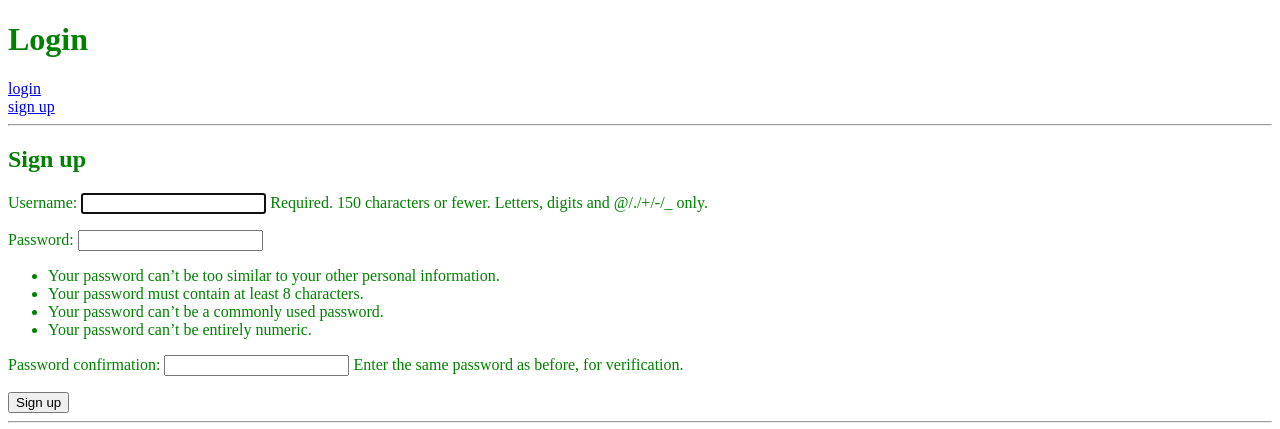
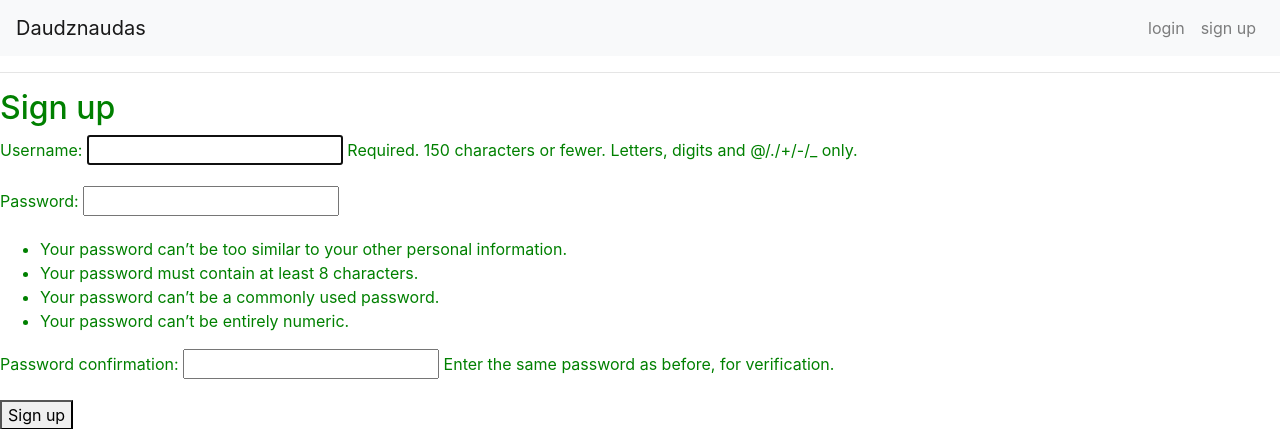
Before and after one commit to dnamsons/hiking-app-django, a Django app: page /signup/ in a window 1280 px wide. Shown: the top 429 px of the page. Run offline with Django 3.2, Linux system fonts and the light colour scheme; some libraries are stand-ins or nearby versions.

Commit message:
Added bootstrap and basic design

```diff
--- a/static/css/main.css
+++ b/static/css/main.css
@@ -1,5 +1,4 @@
 body
 {
-    font-size: 1em;
     color: green;
 }
--- a/templates/base.html
+++ b/templates/base.html
@@ -2,20 +2,45 @@
 <!DOCTYPE html>
 <html>
 <head>
+  <title>{% block title %}Homepage{% endblock %}</title>
   <meta charset="utf-8">
-  <title>{% block title %}Login{% endblock %}</title>
+
+  <!-- jquery -->
+  <script src="https://ajax.aspnetcdn.com/ajax/jQuery/jquery-3.3.1.min.js"></script>
+  <!-- bootstrap -->
+  <link rel="stylesheet" href="https://stackpath.bootstrapcdn.com/bootstrap/4.1.1/css/bootstrap.min.css" integrity="sha384-WskhaSGFgHYWDcbwN70/dfYBj47jz9qbsMId/iRN3ewGhXQFZCSftd1LZCfmhktB" crossorigin="anonymous">
+  <script src="https://cdnjs.cloudflare.com/ajax/libs/popper.js/1.14.3/umd/popper.min.js" integrity="sha384-ZMP7rVo3mIykV+2+9J3UJ46jBk0WLaUAdn689aCwoqbBJiSnjAK/l8WvCWPIPm49" crossorigin="anonymous"></script>
+  <script src="https://stackpath.bootstrapcdn.com/bootstrap/4.1.1/js/bootstrap.min.js" integrity="sha384-smHYKdLADwkXOn1EmN1qk/HfnUcbVRZyYmZ4qpPea6sjB/pTJ0euyQp0Mk8ck+5T" crossorigin="anonymous"></script>
+
   <link rel="stylesheet" type="text/css" href="{% static 'css/main.css' %}" />
 </head>
 <body>
   <header>
-    <h1>Login</h1>
-    {% if user.is_authenticated %}
-      Hi {{ user.username }}!
-      <a href="{% url 'logout' %}">logout</a>
-    {% else %}
-      <a href="{% url 'login' %}">login</a> <br>
-      <a href="{% url 'signup' %}">sign up</a>
-    {% endif %}
+    <nav class="navbar navbar-expand-lg navbar-light bg-light">
+
+      <a class="navbar-brand" href="#">Daudznaudas</a>
+
+      <button class="navbar-toggler" type="button" data-toggle="collapse" data-target="#navbarSupportedContent" aria-controls="navbarSupportedContent" aria-expanded="false" aria-label="Toggle navigation">
+        <span class="navbar-toggler-icon"></span>
+      </button>
+
+      <div class="collapse navbar-collapse" id="navbarSupportedContent">
+        <ul class="navbar-nav ml-auto navbar-right">
+
+          {% if user.is_authenticated %}
+          <li class="nav-item dropdown">
+            <a class="nav-link dropdown-toggle" href="#" id="navbarDropdown" role="button" data-toggle="dropdown" aria-haspopup="true" aria-expanded="false">Hi {{ user.username }}!</a>
+            <div class="dropdown-menu dropdown-menu-right" aria-labelledby="navbarDropdown">
+              <a class="dropdown-item" href="{% url 'logout' %}">logout</a>
+            </div>
+          </li>
+          {% else %}
+            <a class="nav-link" href="{% url 'login' %}">login</a> <br>
+            <a class="nav-link" href="{% url 'signup' %}">sign up</a>
+          {% endif %}
+        </ul>
+      </div>
+    </nav>
   </header>
   <hr>
   <main>
```
